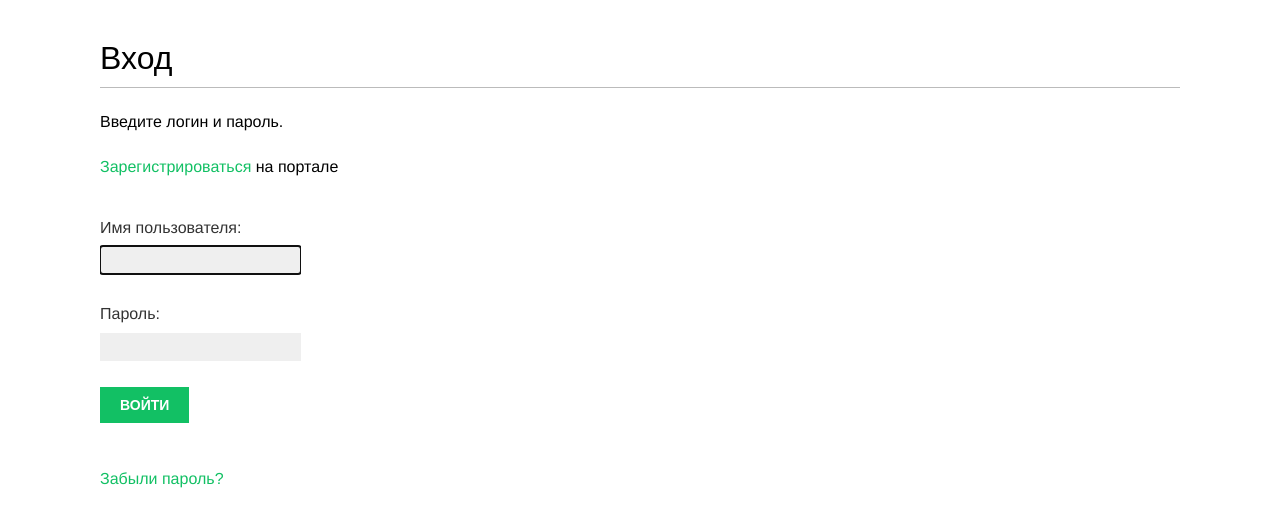
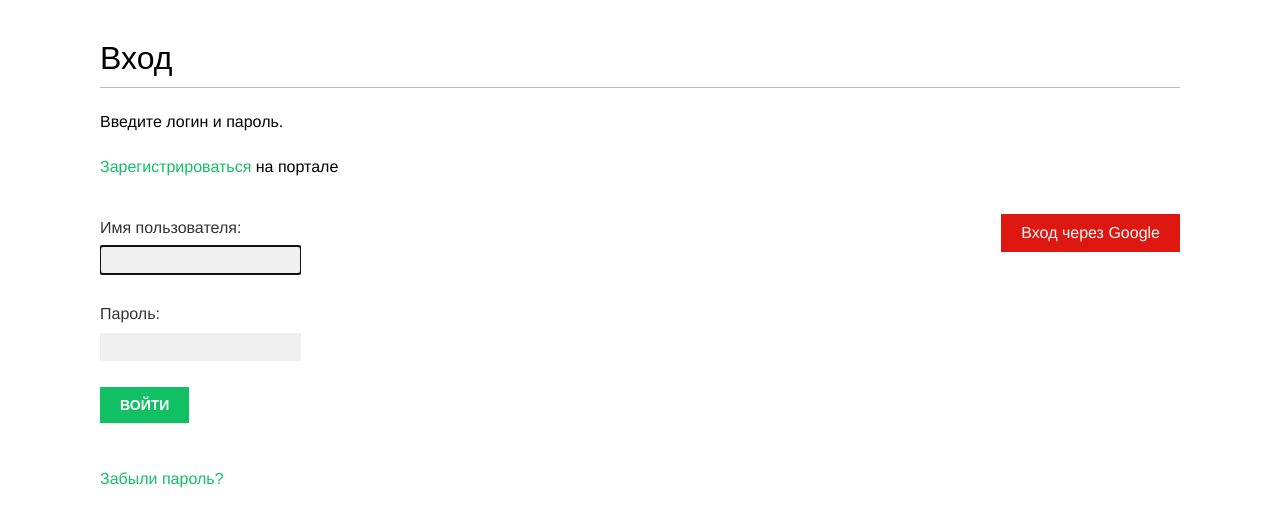
Before and after one commit to DavidAmirov/social_website, a Django app: page /account/login/ in a window 1280 px wide. Shown: the part 47-555 px from the top of the page. Run offline with Django 4.2, Linux system fonts and the light colour scheme; some web fonts are replaced.

Commit message:
Аутентификация через Google аккаунт

```diff
--- a/website/account/templates/registration/login.html
+++ b/website/account/templates/registration/login.html
@@ -21,4 +21,13 @@
             <a href='{% url "password_reset" %}'>Забыли пароль?</a>
         </p>
     </div>
+    <div class='social'>
+        <ul>
+            <li class='google'>
+                <a href='{% url "social:begin" "google-oauth2" %}'>
+                    Вход через Google
+                </a>
+            </li>
+        </ul>
+    </div>
 {% endblock %}
--- a/website/website/urls.py
+++ b/website/website/urls.py
@@ -4,4 +4,5 @@ from django.urls import path, include
 urlpatterns = [
     path('admin/', admin.site.urls),
     path('account/', include('account.urls')),
+    path('social-auth/', include('social_django.urls', namespace='social')),
 ]
```
Also changed, not shown: website/website/settings.py (+7 -1 lines), 2 other files.
